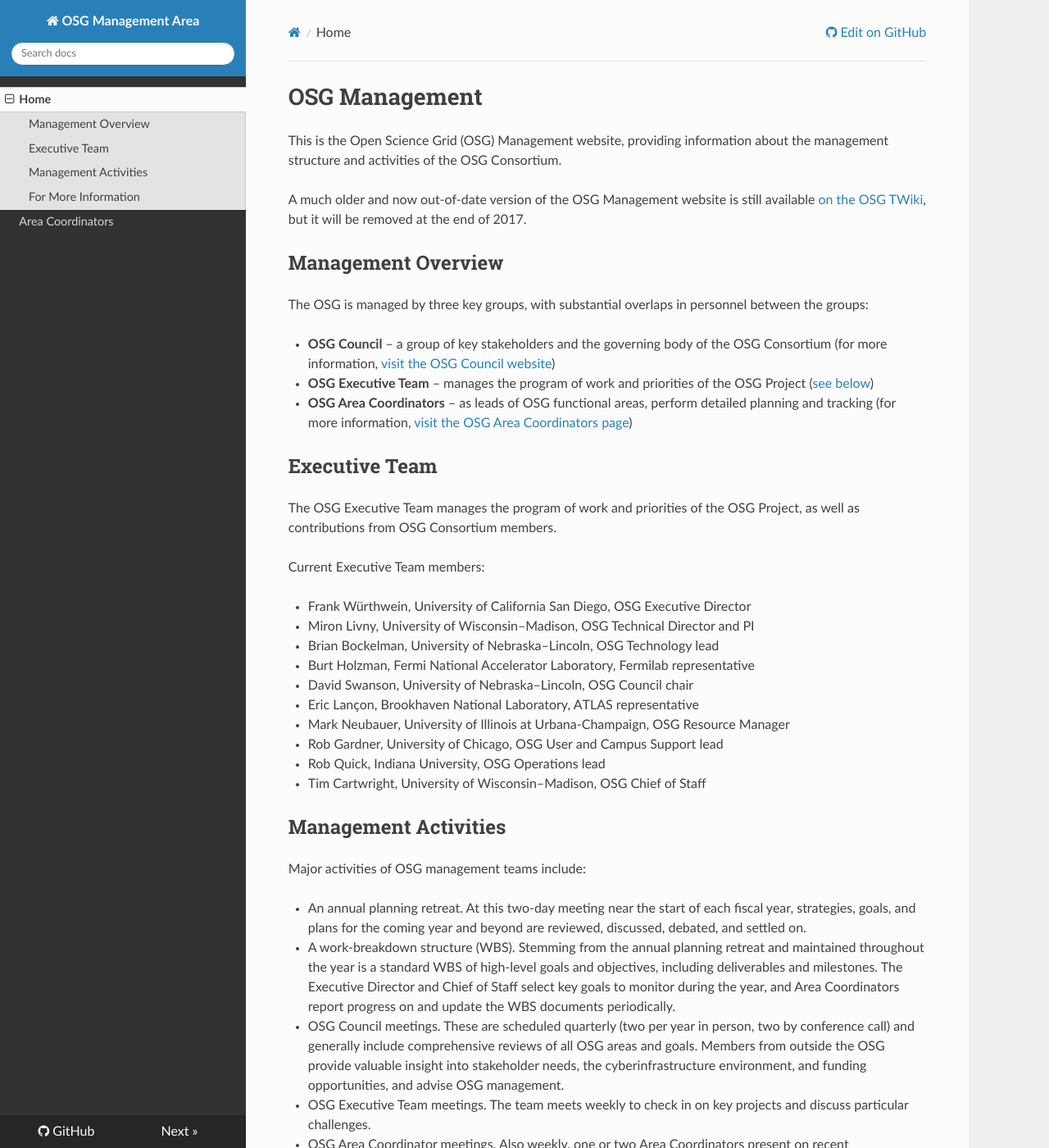
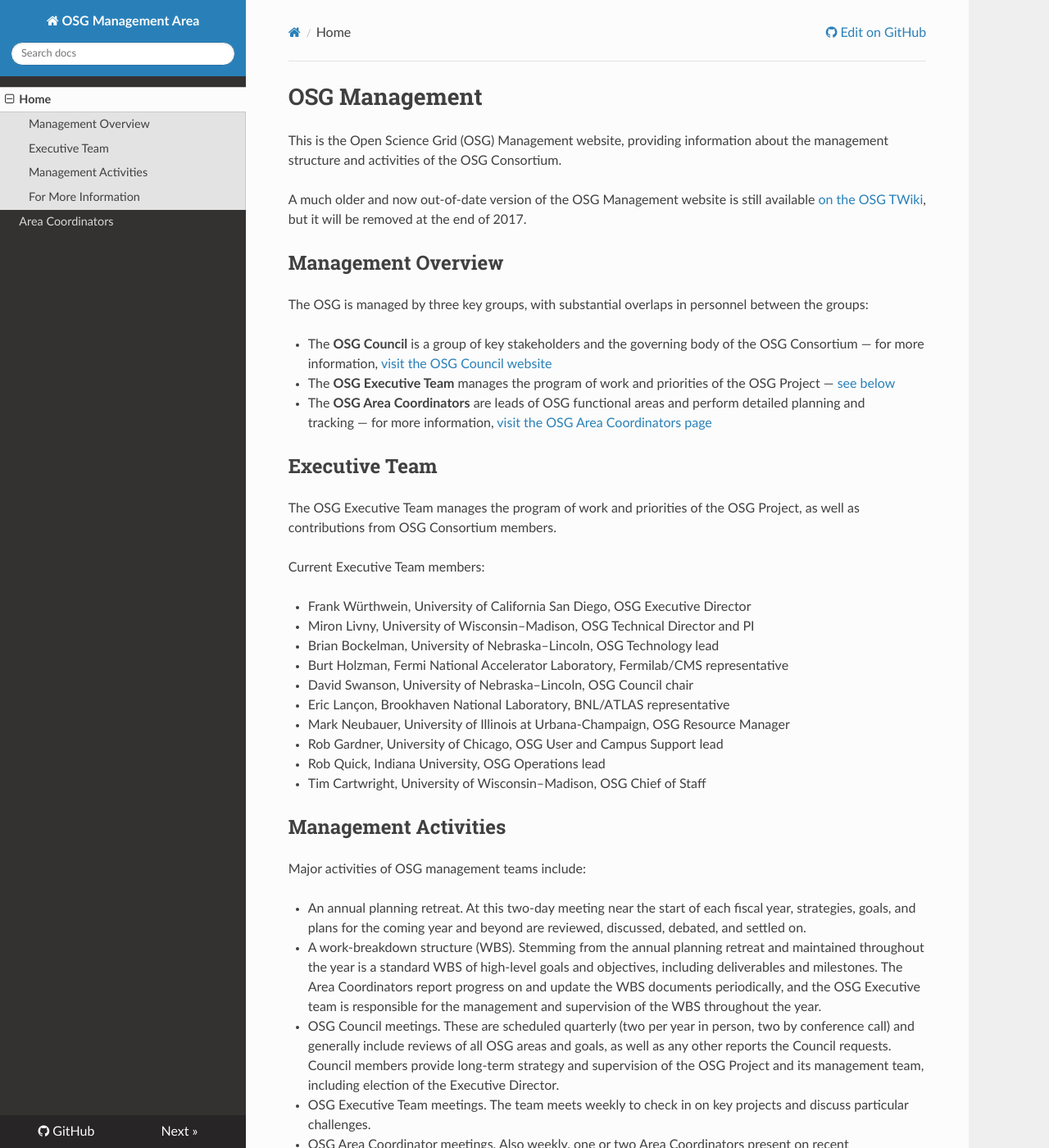
Before and after one commit to ppaschos/management-1, an MkDocs documentation site: the page built from docs/index.md, in a window 1280 px wide and 1400 px high. Shown: the whole window at 82% size. Built offline with MkDocs 1.6.1, drawn with Linux system fonts in a browser that asks for light colours; nearby versions of some CDN libraries; old or Windows-style settings are respelled for this version of MkDocs.

Commit message:
Text changes from FKW, plus formatting tweaks

```diff
--- a/docs/index.md
+++ b/docs/index.md
@@ -12,11 +12,14 @@ but it will be removed at the end of 2017.
 
 The OSG is managed by three key groups, with substantial overlaps in personnel between the groups:
 
-* **OSG Council** &ndash; a group of key stakeholders and the governing body of the OSG Consortium (for more information, [visit the OSG Council website](https://opensciencegrid.github.io/council/))
+* The **OSG Council** is a group of key stakeholders and the governing body of the OSG Consortium&nbsp;&mdash; for more
+  information, [visit the OSG Council website](https://opensciencegrid.github.io/council/)
 
-* **OSG Executive Team** &ndash; manages the program of work and priorities of the OSG Project ([see below](#executive-team))
+* The **OSG Executive Team** manages the program of work and priorities of the OSG Project&nbsp;&mdash;
+  [see below](#executive-team)
 
-* **OSG Area Coordinators** &ndash; as leads of OSG functional areas, perform detailed planning and tracking (for more information, [visit the OSG Area Coordinators page](area-coordinators))
+* The **OSG Area Coordinators** are leads of OSG functional areas and perform detailed planning and
+  tracking&nbsp;&mdash; for more information, [visit the OSG Area Coordinators page](area-coordinators)
 
 
 ## Executive Team
@@ -29,9 +32,9 @@ Current Executive Team members:
 * Frank Würthwein, University of California San Diego, OSG Executive Director
 * Miron Livny, University of Wisconsin&ndash;Madison, OSG Technical Director and PI
 * Brian Bockelman, University of Nebraska–Lincoln, OSG Technology lead
-* Burt Holzman, Fermi National Accelerator Laboratory, Fermilab representative
+* Burt Holzman, Fermi National Accelerator Laboratory, Fermilab/CMS representative
 * David Swanson, University of Nebraska–Lincoln, OSG Council chair
-* Eric Lançon, Brookhaven National Laboratory, ATLAS representative
+* Eric Lançon, Brookhaven National Laboratory, BNL/ATLAS representative
 * Mark Neubauer, University of Illinois at Urbana-Champaign, OSG Resource Manager
 * Rob Gardner, University of Chicago, OSG User and Campus Support lead
 * Rob Quick, Indiana University, OSG Operations lead
@@ -46,13 +49,14 @@ Major activities of OSG management teams include:
   for the coming year and beyond are reviewed, discussed, debated, and settled on.
 
 * A work-breakdown structure (WBS).  Stemming from the annual planning retreat and maintained throughout the year is a
-  standard WBS of high-level goals and objectives, including deliverables and milestones.  The Executive Director and
-  Chief of Staff select key goals to monitor during the year, and Area Coordinators report progress on and update the
-  WBS documents periodically.
+  standard WBS of high-level goals and objectives, including deliverables and milestones.  The Area Coordinators report
+  progress on and update the WBS documents periodically, and the OSG Executive team is responsible for the management
+  and supervision of the WBS throughout the year.
 
 * OSG Council meetings.  These are scheduled quarterly (two per year in person, two by conference call) and generally
-  include comprehensive reviews of all OSG areas and goals.  Members from outside the OSG provide valuable insight into
-  stakeholder needs, the cyberinfrastructure environment, and funding opportunities, and advise OSG management.
+  include reviews of all OSG areas and goals, as well as any other reports the Council requests.  Council members
+  provide long-term strategy and supervision of the OSG Project and its management team, including election of the
+  Executive Director.
 
 * OSG Executive Team meetings.  The team meets weekly to check in on key projects and discuss particular challenges.
 
```
